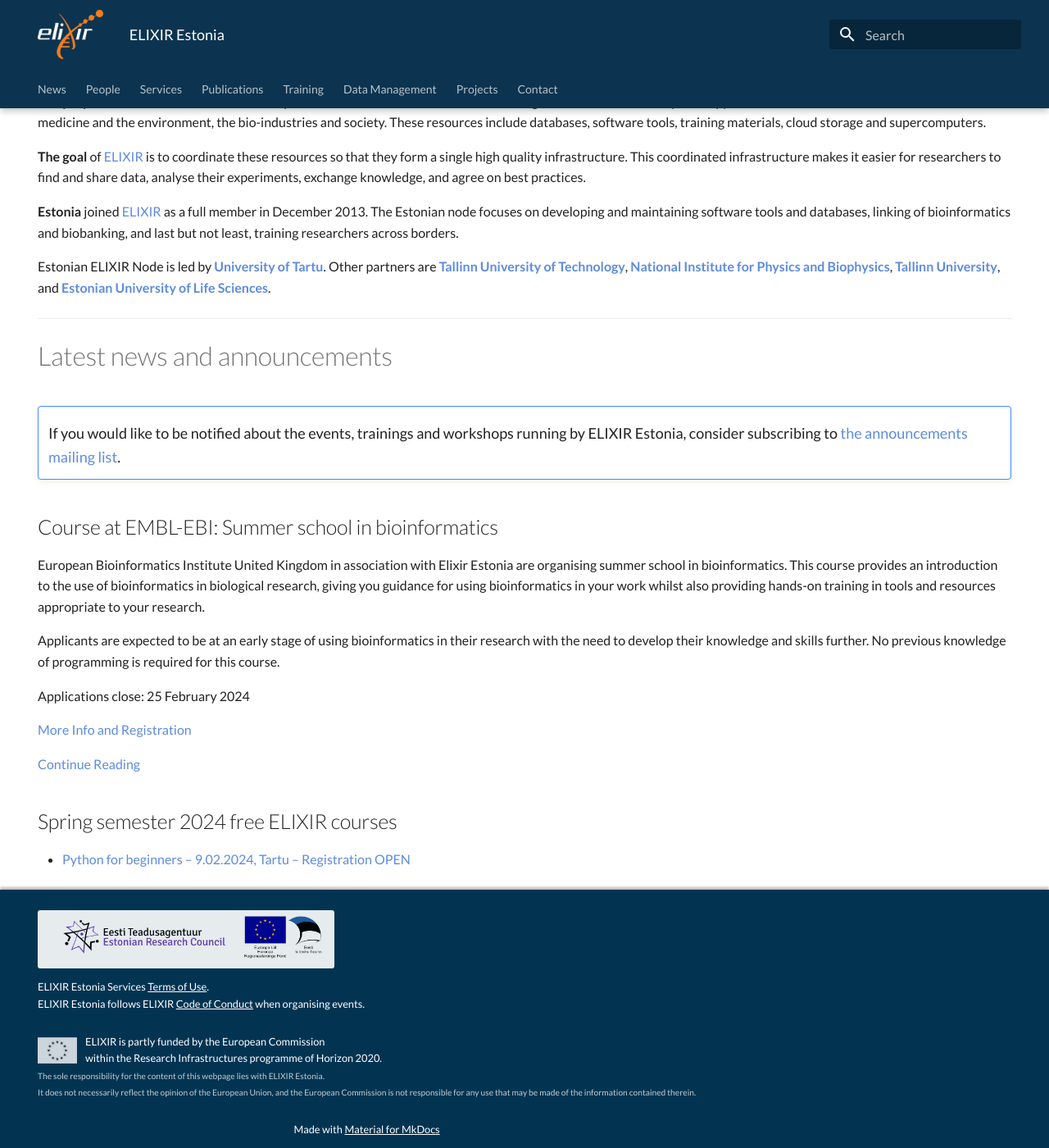
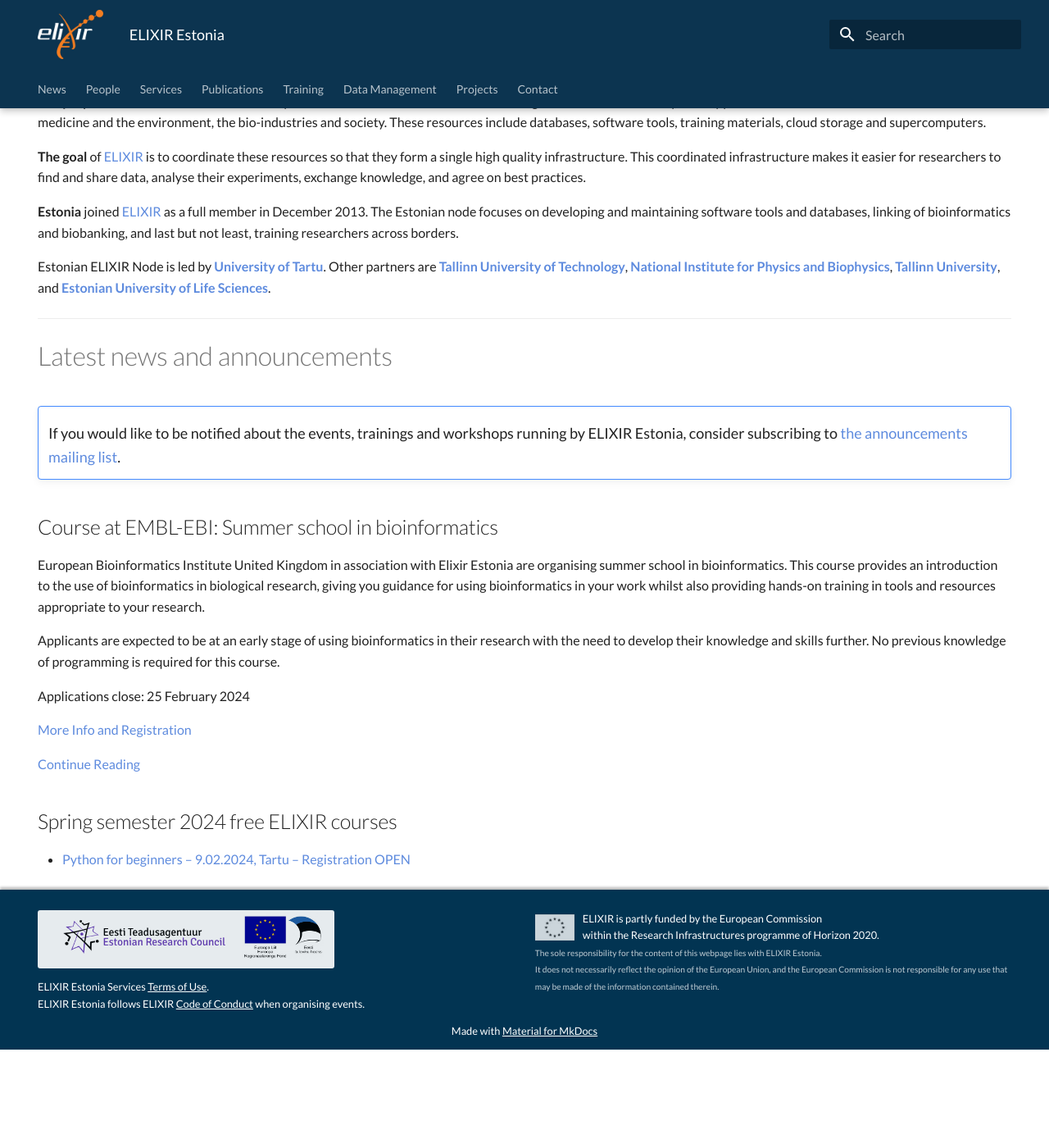
Before and after one commit to ELIXIREstonia/elixirestonia.github.io, an MkDocs documentation site: the page built from content/index.md, in a window 1280 px wide and 1400 px high, scrolled down 153 px. Shown: the whole window at 82% size. Built offline with MkDocs 1.6.1 and Material for MkDocs 9.7.7, drawn with Linux system fonts in a browser that asks for light colours; after the commit the page ends 1433 px from its top, so only the background shows below that.

Commit message:
Two-column-footer layout

```diff
--- a/content/assets/stylesheets/extra.css
+++ b/content/assets/stylesheets/extra.css
@@ -81,16 +81,30 @@
   box-shadow: 0 -3px 3px #bbb;
 }
 
-footer section + section {
-  margin: 2em 0;
+footer .md-copyright__highlight {
+  display: flex;
+  flex-direction: row;
+  gap: 2em;
 }
 
-footer section:first-child p.logos {
+@media (max-width: 800px) {
+  footer .md-copyright__highlight {
+    flex-direction: column;
+    gap: 1em;
+  }
+}
+
+footer p.logos {
   background-color: #fff;
   border-radius: 3px;
   opacity: 0.9;
-  width: fit-content;
   padding: 0.3em 1em;
+  white-space: nowrap;
+  width: max-content;
+}
+
+footer section {
+  flex: 1;
 }
 
 footer section:last-child img {
```
